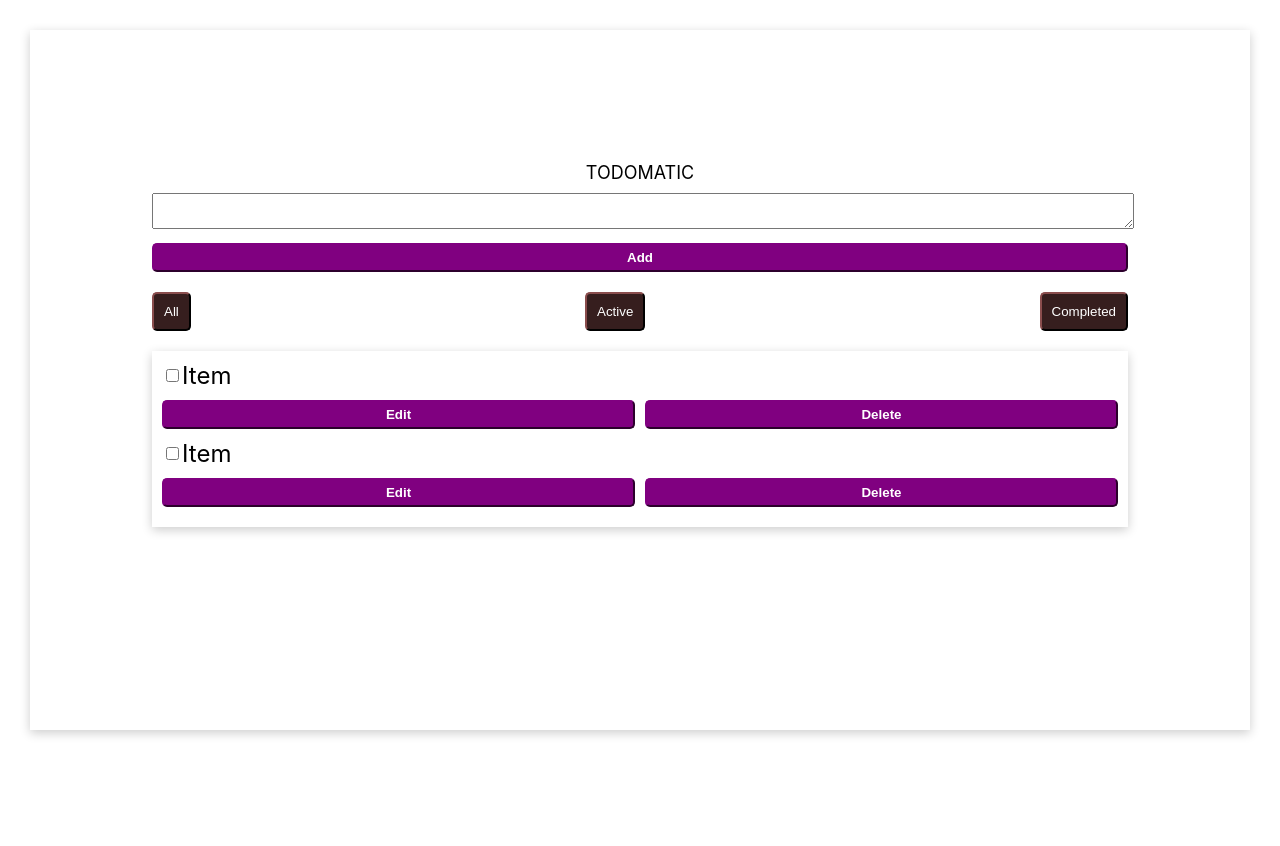
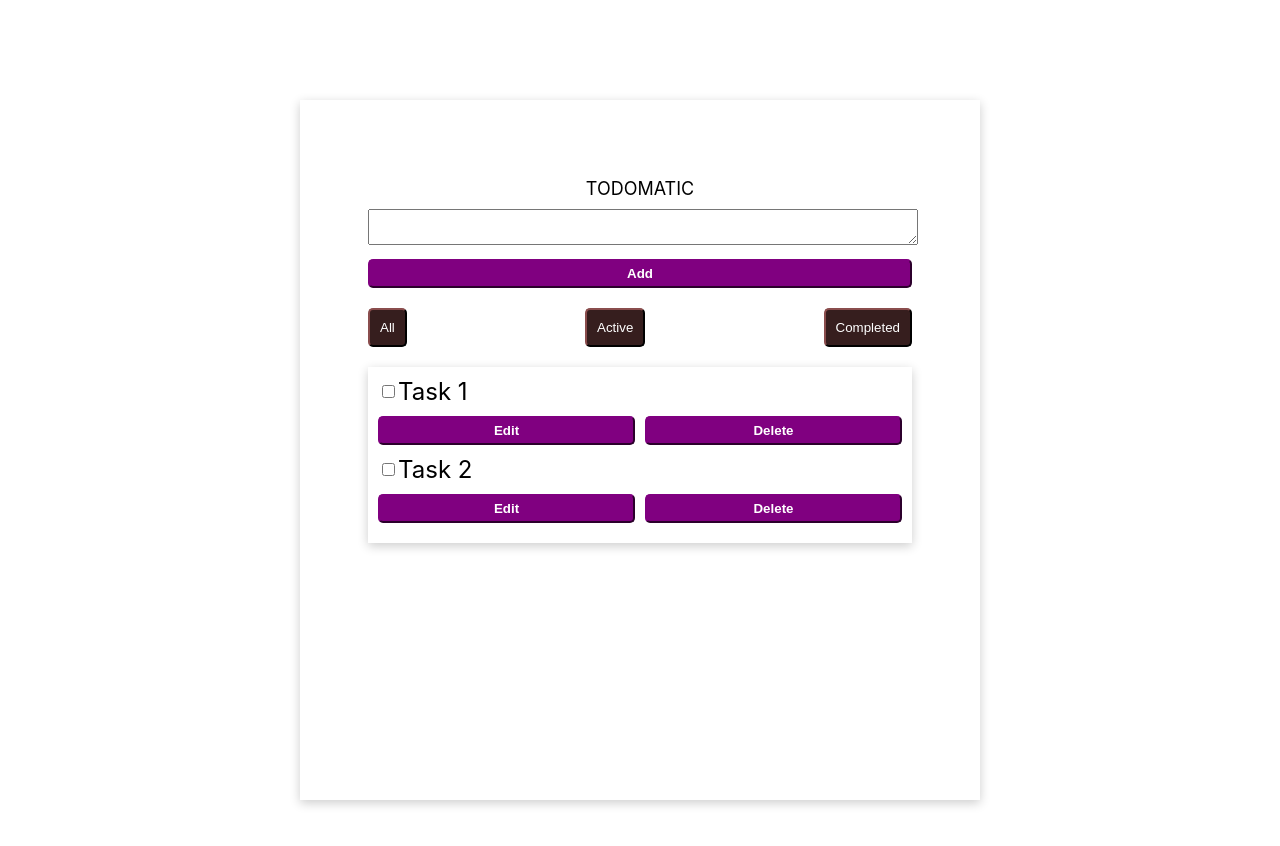
Before and after one commit to rindishkrishna/Todomatic, a React (Create React App) app: page / in a window 1280 px wide. Shown: the top 846 px of the page. Before the commit the page ends 800 px from the top, so only its background shows below. Built offline with nearby package versions, Linux system fonts and the light colour scheme.

Commit message:
Add Tasks: Functionality Implemented

```diff
--- a/src/App.css
+++ b/src/App.css
@@ -1,7 +1,7 @@
 .container{
     display: flex;
     height:700px;
-    margin:30px;
+    margin:100px 300px 100px 300px;
     justify-content: center;
     box-shadow: 0 3px 10px rgb(0 0 0 / 0.2);
 }
--- a/src/App.js
+++ b/src/App.js
@@ -1,38 +1,54 @@
+import React, { useState } from 'react';
 import './App.css';
 
+
 function App() {
+  const [text,setText]=useState("");
+  const [items,setItem]=useState([
+    {"text":"Task 1"},
+    {"text":"Task 2"}
+  ])
+  function addItem(txt){
+    let newElement={
+      "text":txt
+    }
+    setItem(oldArray => [...oldArray, newElement]);
+  }
   return (
     <div className="container">
       <div className="inner-container">
         <div className="heading">Todomatic</div>
         <div>
-        <textarea className="text" >
-
+        <textarea className="text"
+        value={text}
+        onChange={e=>setText(e.target.value)}
+        >
         </textarea>
         </div>
-        <button className="btn">Add</button>
+        <button className="btn"
+        onClick={()=>addItem(text)}
+        >Add</button>
         <div className="categories">
           <button className="box">All</button>
           <button className="box">Active</button>
           <button className="box">Completed</button>
         </div>
         <div className="todo">
+          {items.map((x)=>{
+            return(
+              <div id={x.text}>
               <div className="items">
               <input type="checkbox" />
-          <div>Item</div>
+              <div>{x.text}</div>
             </div>
             <div className="buttons">
             <button className="btn" style={{marginRight:"10px"}}>Edit</button>
             <button className="btn">Delete</button>
             </div>
-        <div className="items">
-          <input type="checkbox" />
-          <div>Item</div>
             </div>
-        <div className="buttons">
-        <button className="btn" style={{marginRight:"10px"}}>Edit</button>
-        <button className="btn">Delete</button>
-        </div>
+            )
+          })}
+
 
         </div>
 
```
Lines whose indentation alone changed are shown as unchanged.
